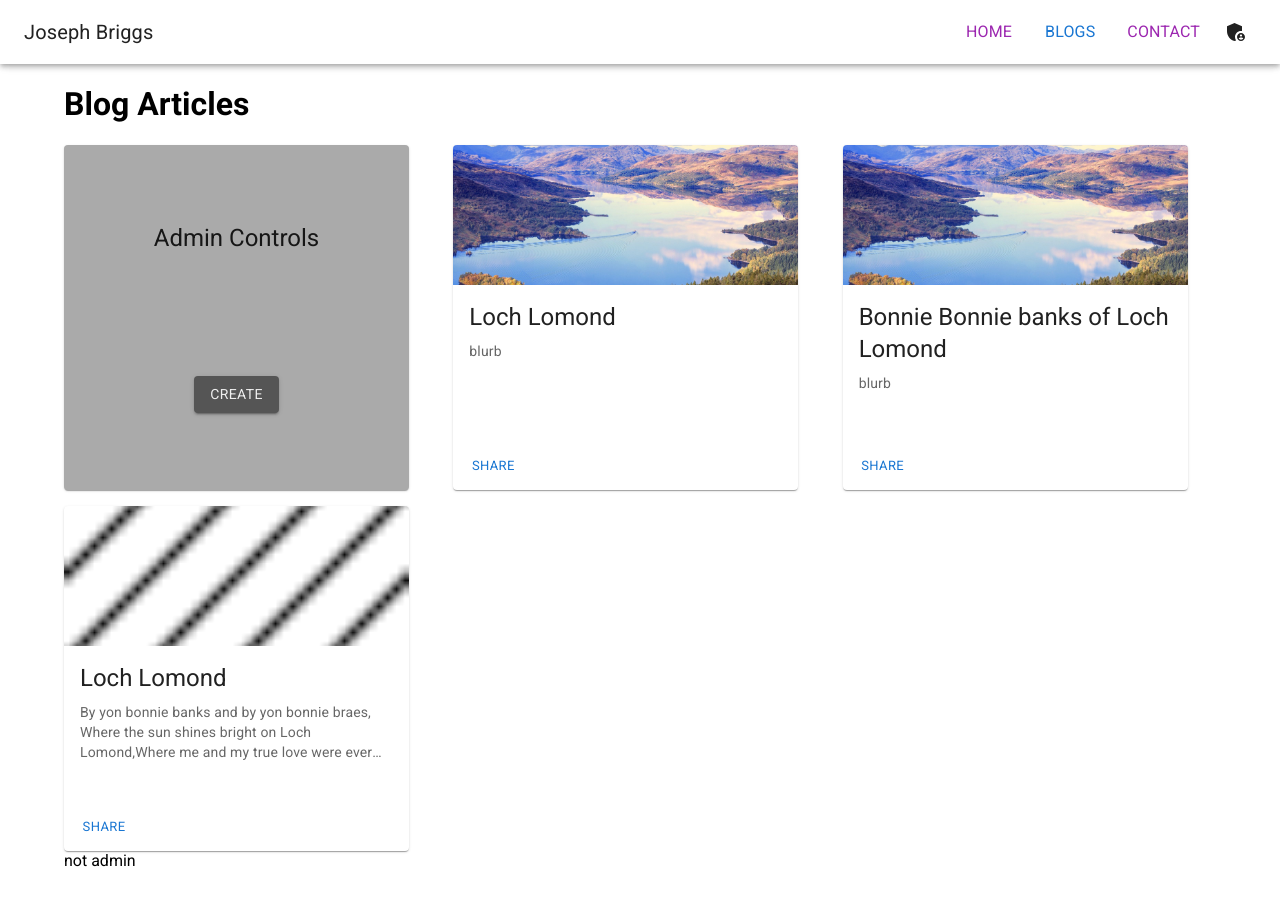
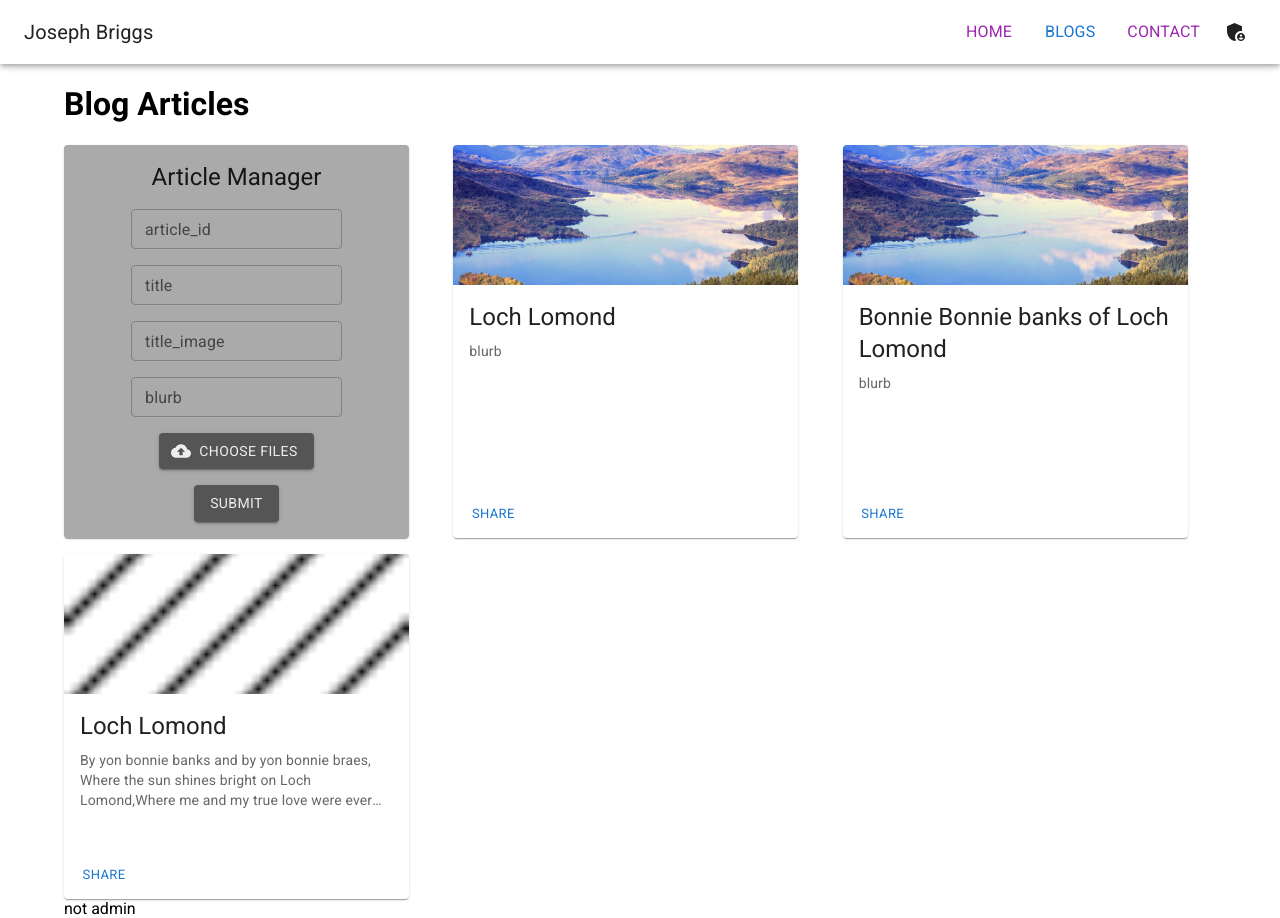
Before and after one commit to jhb123/react-blog-experiment, a React (Create React App) app in the folder frontend/: page /Blogs in a window 1280 px wide. Before the commit the page ends 885 px from the top, so only its background shows below. Built offline with nearby package versions, Linux system fonts and the light colour scheme.

Commit message:
add file uploading
why do I need to be a pro hacker to upload an md file?

```diff
--- a/frontend/src/pages/Blogs.js
+++ b/frontend/src/pages/Blogs.js
@@ -1,5 +1,5 @@
 import { useRef, useState, useEffect } from 'react';
-
+import { Box } from '@mui/material';
 import Button from '@mui/material/Button';
 import Card from '@mui/material/Card';
 import Paper from '@mui/material/Paper';
@@ -10,6 +10,15 @@
 import Grid from '@mui/material/Grid';
 import placeHolder from "../images/large.jpeg"
 import placeHolder2 from "../images/test.png"
+import {sumbitForm} from "../requests/admin"
+import FormControl from '@mui/material/FormControl';
+import FormHelperText from '@mui/material/FormHelperText';
+import OutlinedInput from '@mui/material/OutlinedInput';
+import InputLabel from '@mui/material/InputLabel';
+import CloudUploadIcon from '@mui/icons-material/CloudUpload';
+
+// import TextField from '@mui/material/TextField';
+
 
 const Blogs = () => {
 
@@ -38,6 +47,24 @@
       setCards(cards => [item,...cards] );
     }
 
+    // const [html, setHTML] = useState({__html: ""});
+
+    //   useEffect(() => {
+    //     async function createMarkup() {
+    //       //let response;
+    //       let response = await test_article()
+    //       //response = await fetch(`http://localhost:8000/backed_api/html_response/?user_email=chriss%40comtura.ai`)
+    //        const backendHtmlString = await response
+
+    //        console.log(backendHtmlString)
+    //         return {__html: backendHtmlString};
+    //      }
+    //      createMarkup().then(result => setHTML(result));
+    //   }, []);
+
+
+    //   return <div dangerouslySetInnerHTML={html} />;
+
     return (
     <>
       <h1>Blog Articles</h1>
@@ -58,20 +85,44 @@
   };
 
   const AdminControlPanel = ({addCard}) => {
+
     return(
-      <Paper sx={{
-        background: "#aaaaaa",
-        display: "flex",
-        flexDirection:"column",
-        alignItems: "center",
-        justifyContent: "space-around",
-        maxWidth: 345,
-        height:"100%",
-        p:2
-        }}>
-        <Typography color="tool" variant='h5'>Admin Controls</Typography>
-        <Button color="tool" variant="contained" onClick={addCard}>Create</Button>
+      <Paper sx={{ background: "#aaaaaa", display: "flex", flexDirection: "column", alignItems: "center", justifyContent: "space-around", maxWidth: 345, height: "100%", p: 2 }}>
+        {/* <form onSubmit={sumbitForm}> */}
+          <Box sx={{ display: "flex", flexDirection: "column", alignItems: "center", justifyContent: "space-around", gap: 2 }}>
+            <Typography color="tool" variant='h5'>Article Manager</Typography>
+            <ArticleFormControl field_name="article_id"></ArticleFormControl>
+            <ArticleFormControl field_name="title"></ArticleFormControl>
+            <ArticleFormControl field_name="title_image"></ArticleFormControl>
+            <ArticleFormControl field_name="blurb"></ArticleFormControl>
+            <Button color="tool" variant="contained" component="label" startIcon={<CloudUploadIcon />}>
+              Choose Files
+              <input id="articleFiles" type="file" name="files[]" accept="text/markdown, .md, .markdown, image/png, image/jpeg" multiple hidden/>
+            </Button>
+            <Button color="tool" variant="contained" component="label" onClick={() => sumbitForm()}>
+              Submit
+              {/* <input type="submit" hidden></input> */}
+            </Button>
+          </Box>
+        {/* </form> */}
       </Paper>
+    )
+  }
+
+
+  const ArticleFormControl = ({field_name}) => {
+
+    return (
+    <FormControl>
+      <InputLabel htmlFor={field_name} size="small">{field_name}</InputLabel>
+        <OutlinedInput
+          id={field_name}
+          variant="component-outlined"
+          aria-describedby={field_name}
+          label={field_name}
+          size="small"
+          />
+      </FormControl>
     )
   }
 
--- a/frontend/src/requests/admin.js
+++ b/frontend/src/requests/admin.js
@@ -15,6 +15,53 @@
         console.log(error)
     });
 
+export const test_article = () =>
+  instance.get('articles/test2')
+  .then(function (response) {
+        console.log(response)
+        return response.data
+    })
+    .catch(function (error) {
+        console.log(error)
+        return error.data
+    });
+
+
+export const sumbitForm = () => {
+    let formData = new FormData();
+    let files = document.getElementById('articleFiles').files
+    console.log(files)
+
+    let filesArray = Array.from(files);
+
+    filesArray.forEach((file, index) => {
+        console.log(`File ${index + 1}: ${file.name}`);
+        if (file.name.substring(file.name.length - 3) === '.md') {
+            let name = file.name
+            // wow this was hard to figure out...
+            file = file.slice(0, file.size, "text/markdown")
+            formData.append('files', file, name);
+        }
+        else {
+            formData.append('files', file, file.name );
+        }
+      });
+
+    console.log(formData.headers)
+
+    instance.post('articles/upload', formData, {
+        headers: {
+            'Content-Type': 'multipart/form-data',
+        }, data : formData
+    }).then(function (response) {
+        console.log(response)
+        return response.data
+    })
+    .catch(function (error) {
+        console.log(error)
+        return error.data
+    });
+}
 // export const secured_test = () =>
 //     axios.get('/secured')
 //         .then(function (response) {
```
